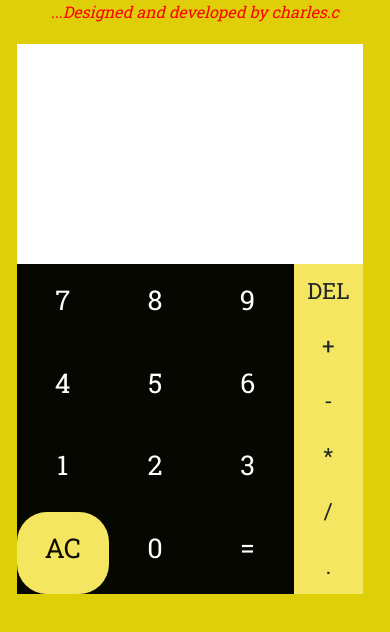
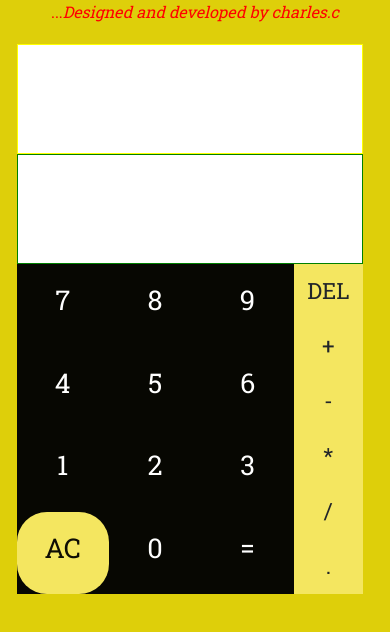
Before and after one commit to charlesozo/calculator-app, a React (Create React App) app: page / in a window 390 px wide. Shown: the top 632 px of the page. Built offline with nearby package versions, Linux system fonts and the light colour scheme.

Commit message:
changed things

```diff
--- a/src/App.css
+++ b/src/App.css
@@ -98,6 +98,14 @@ header {
     width: 95%;
     margin-right: 15px;
   }
+  .display{
+    border: 1px solid green;
+    text-align: end;
+  }
+  .after-display{
+    border: 1px solid yellow;
+    text-align: end;
+  }
 }
 @media only screen and (min-width: 900px) {
   .no:not(#clear):hover {
@@ -107,10 +115,5 @@ header {
   .symbol:hover {
     background-color: rgb(190, 100, 21);
   }
-  .display{
-    border: 1px solid green;
-  }
-  .after-display{
-    border: 1px solid yellow;
-  }
+
 }
```
